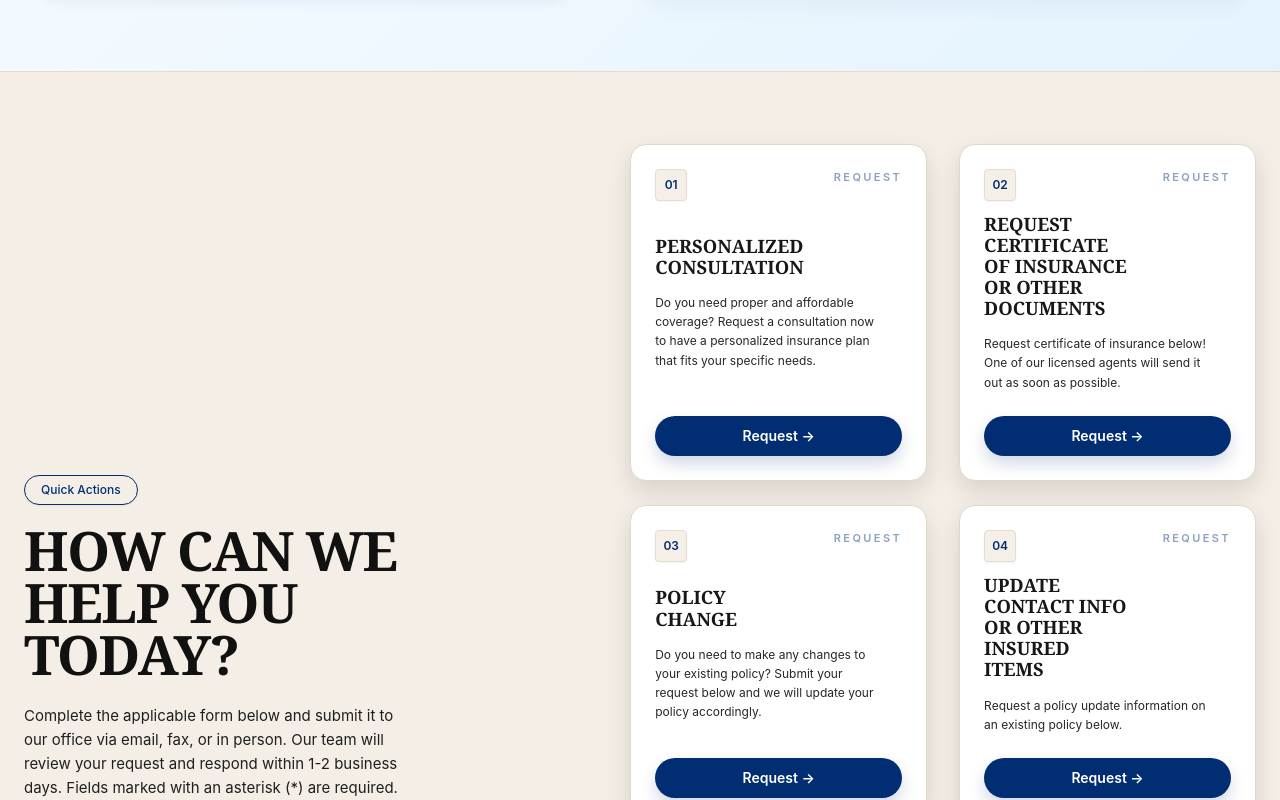
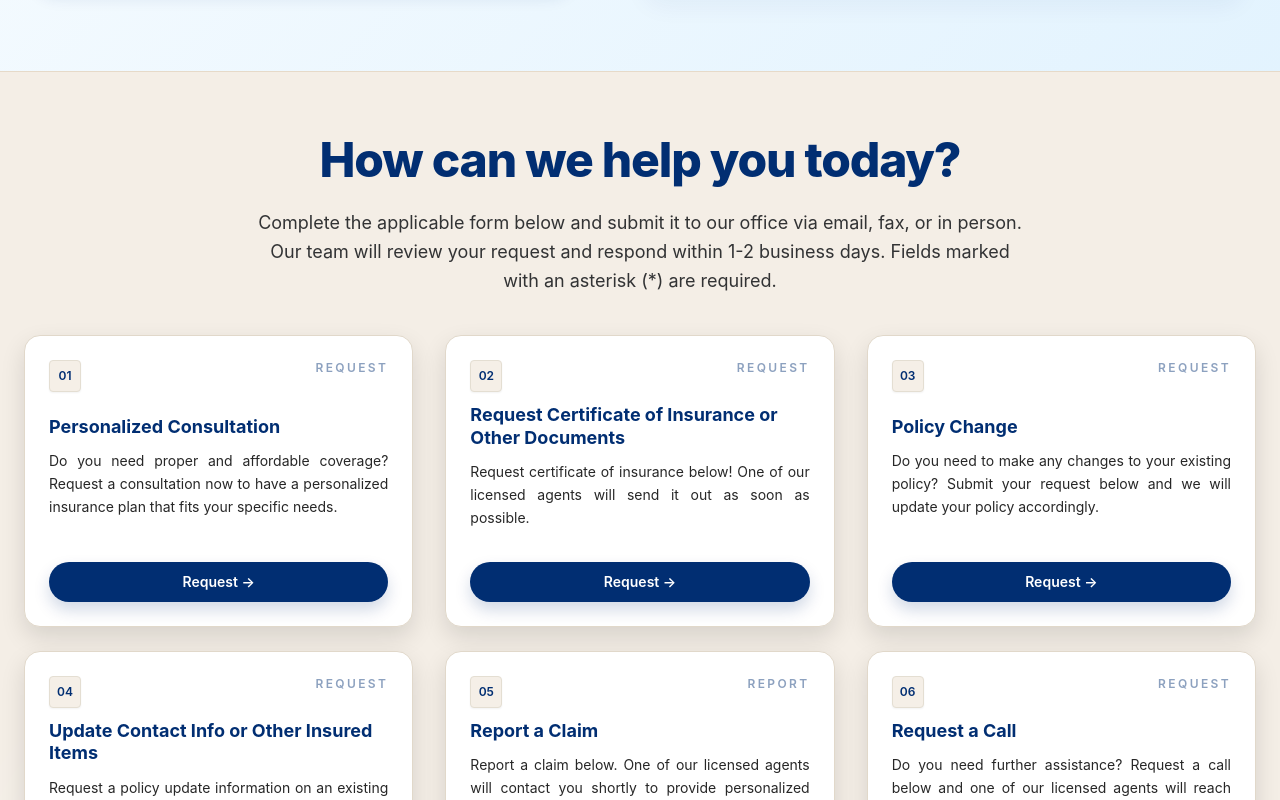
Before and after one commit to lanzashlee/Paladin-, a React (Create React App) app in the folder frontend/: page /contact in a window 1280 px wide. Shown: the part 1040-1840 px from the top of the page. Built offline with nearby package versions, Linux system fonts and the light colour scheme; no server answers.

Commit message:
Enhanced UI

```diff
--- a/frontend/src/pages/Contact.js
+++ b/frontend/src/pages/Contact.js
@@ -388,37 +388,34 @@ function Contact() {
           <div className="pointer-events-none absolute -top-24 right-0 h-64 w-64 rounded-full bg-[#002DB5]/8 blur-3xl" />
           <div className="pointer-events-none absolute bottom-0 left-10 h-56 w-56 rounded-full bg-white/45 blur-3xl" />
 
-          <div className="relative z-10 mx-auto grid max-w-7xl grid-cols-1 gap-10 lg:grid-cols-[0.95fr_1.05fr] lg:items-center">
-            <div className="max-w-[420px] lg:self-center">
-              <p className="inline-flex items-center rounded-full border border-[#012E72] bg-transparent px-4 py-1.5 text-xs font-medium text-[#012E72] shadow-sm">
-                Quick Actions
-              </p>
-              <h2 className="mt-5 font-serif text-[2.4rem] leading-[0.95] font-semibold tracking-tight text-[#111111] sm:text-[3rem] md:text-[3.4rem]">
-                HOW CAN WE HELP YOU TODAY?
+          <div className="relative z-10 mx-auto max-w-7xl">
+            <div className="mx-auto max-w-3xl text-center">
+              <h2 className="text-4xl md:text-5xl font-extrabold text-[#012E72] tracking-tight">
+                How can we help you today?
               </h2>
-              <p className="mt-6 max-w-[380px] text-[15px] leading-[1.6] text-[#1f1f1f]">
+              <p className="mt-6 text-lg text-[#010407]/80 leading-relaxed">
                 Complete the applicable form below and submit it to our office via email, fax, or in person. Our team will review your request and respond within 1-2 business days. Fields marked with an asterisk (*) are required.
               </p>
             </div>
 
-            <div className="grid grid-cols-1 gap-4 sm:grid-cols-2 sm:gap-5 lg:grid-cols-2 lg:gap-x-8 lg:gap-y-6 lg:pt-2">
+            <div className="mt-10 grid grid-cols-1 gap-4 sm:grid-cols-2 sm:gap-5 lg:grid-cols-3 lg:gap-x-8 lg:gap-y-6">
               {requestCards.map((card, index) => (
                 <article
                   key={card.title}
-                  className="group flex min-h-[200px] flex-col justify-between rounded-2xl border border-[#e1d8ca] bg-white px-5 py-5 text-left shadow-[0_10px_24px_rgba(0,0,0,0.12)] transition-transform duration-300 hover:-translate-y-1 hover:shadow-[0_14px_30px_rgba(0,0,0,0.15)] sm:px-6 sm:py-6"
+                  className="group flex min-h-[220px] flex-col justify-between rounded-2xl border border-[#e1d8ca] bg-white px-5 py-5 text-left shadow-[0_10px_24px_rgba(0,0,0,0.12)] transition-transform duration-300 hover:-translate-y-1 hover:shadow-[0_14px_30px_rgba(0,0,0,0.15)] sm:px-6 sm:py-6"
                 >
                   <div className="flex items-start justify-between gap-4">
-                    <div className="inline-flex h-8 w-8 shrink-0 items-center justify-center rounded-[4px] border border-[#e4ded2] bg-[#f5efe7] text-[0.75rem] font-semibold text-[#012E72] shadow-sm">
+                    <div className="inline-flex h-8 w-8 shrink-0 items-center justify-center rounded-[4px] border border-[#e4ded2] bg-[#f5efe7] text-xs font-semibold text-[#012E72] shadow-sm">
                       {String(index + 1).padStart(2, '0')}
                     </div>
-                    <span className="text-[11px] font-semibold uppercase tracking-[0.22em] text-[#012E72]/45">{card.cta}</span>
+                    <span className="text-xs font-semibold uppercase tracking-[0.2em] text-[#012E72]/45">{card.cta}</span>
                   </div>
 
                   <div className="mt-3">
-                    <h3 className="max-w-[14ch] font-serif text-[1.05rem] leading-[1.15] font-semibold uppercase text-[#171717] sm:text-[1.15rem]">
+                    <h3 className="text-lg leading-tight font-bold text-[#012E72]">
                       {card.title}
                     </h3>
-                    <p className="mt-4 max-w-[30ch] text-[12px] leading-[1.6] text-[#272727]">
+                    <p className="mt-3 text-sm leading-relaxed text-justify text-[#272727]" style={{ textAlignLast: 'left' }}>
                       {card.desc}
                     </p>
                   </div>
@@ -426,7 +423,7 @@ function Contact() {
                   <button
                     type="button"
                     onClick={() => setActiveRequest(card.id)}
-                    className="mt-6 inline-flex w-full items-center justify-center rounded-full bg-[#012E72] px-5 py-2.5 text-sm font-semibold text-white shadow-[0_8px_16px_rgba(1,46,114,0.18)] transition-colors hover:bg-[#002DB5]"
+                    className="mt-8 inline-flex w-full items-center justify-center rounded-full bg-[#012E72] px-5 py-2.5 text-sm font-semibold text-white shadow-[0_8px_16px_rgba(1,46,114,0.18)] transition-colors hover:bg-[#002DB5]"
                   >
                     Request →
                   </button>
```
